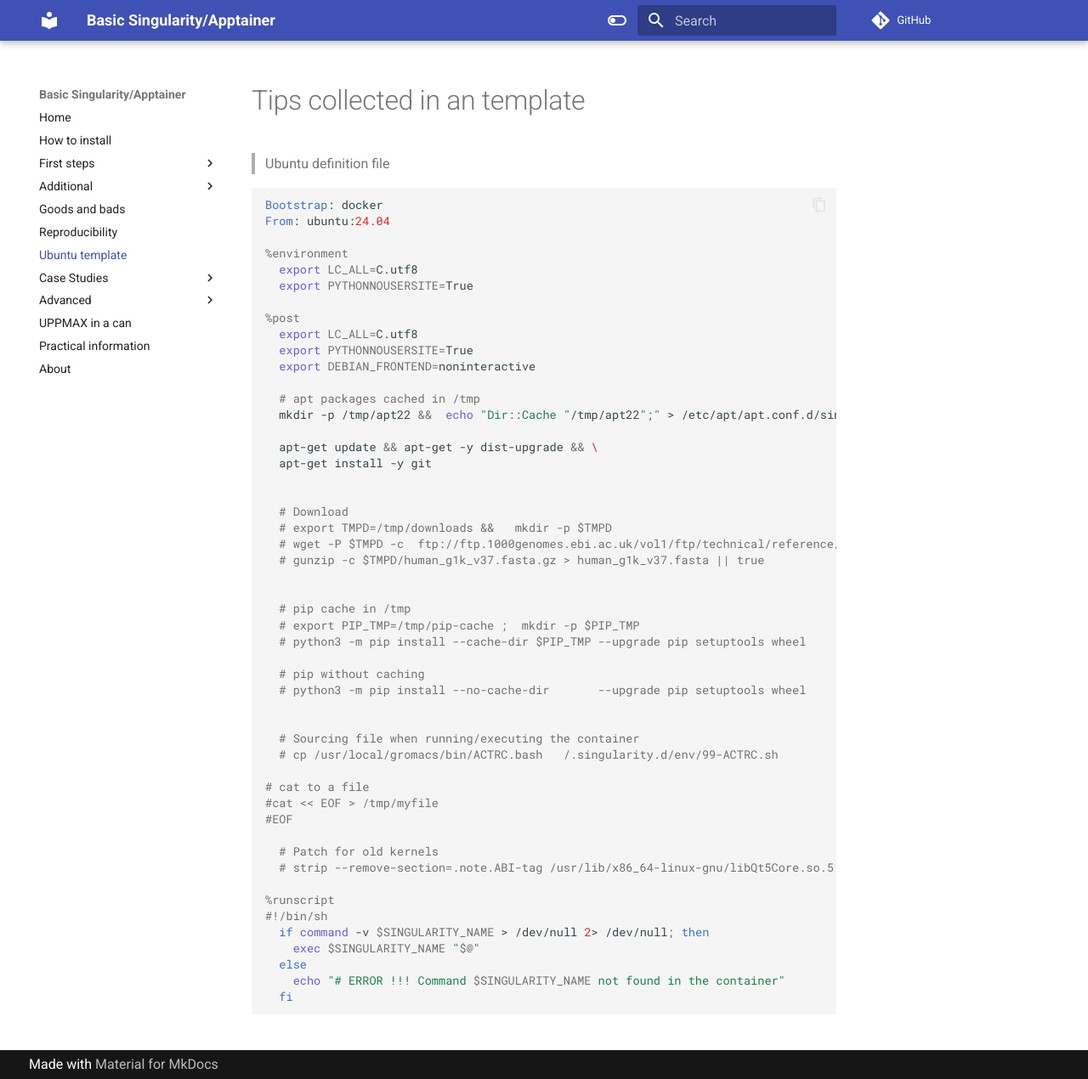
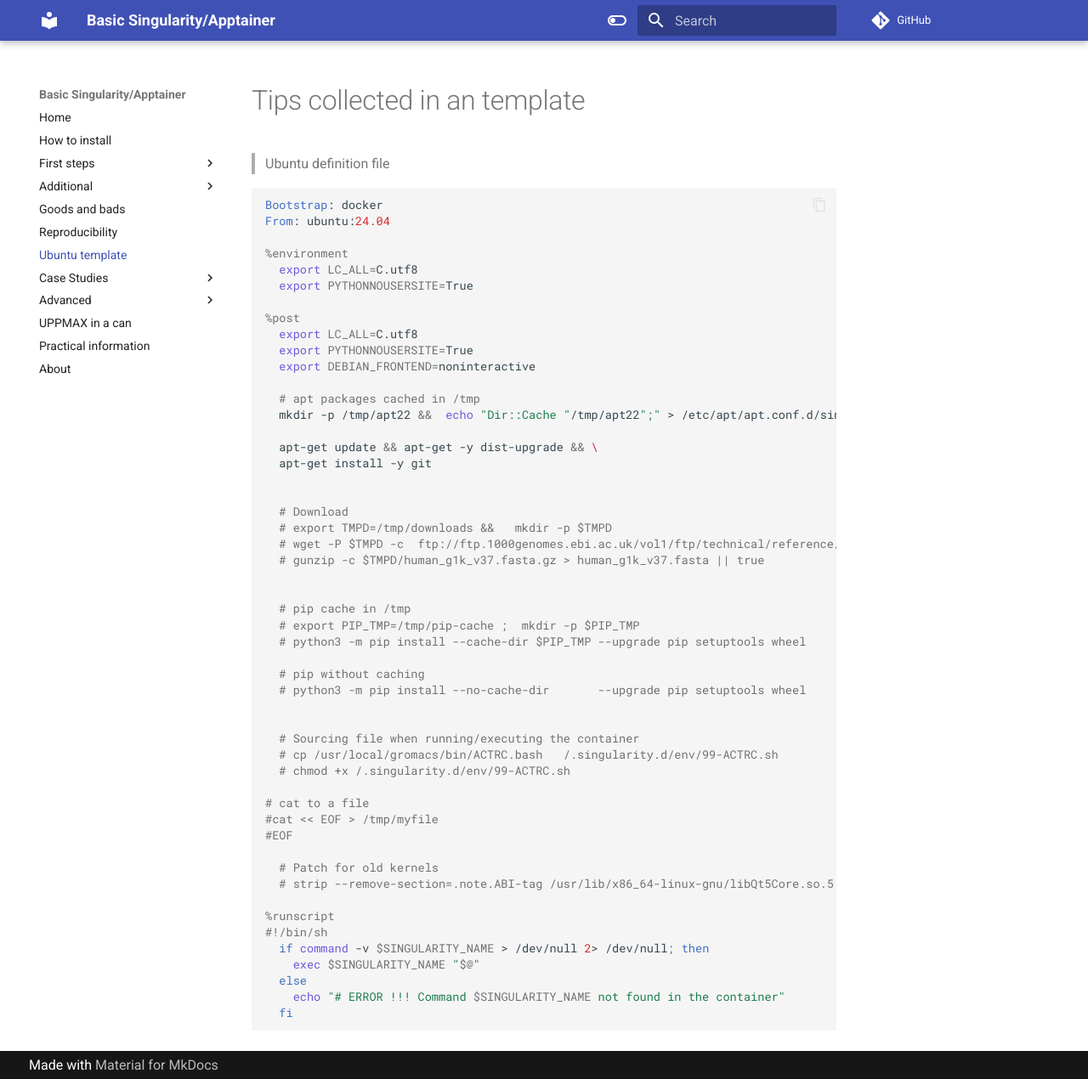
Before and after one commit to pmitev/UPPMAX-Singularity-workshop, an MkDocs documentation site: the page built from docs/ubuntu_template.md, in a window 1280 px wide and 1270 px high. Shown: the whole window at 85% size. Built offline with MkDocs 1.6.1 and Material for MkDocs 9.7.7, drawn with Linux system fonts in a browser that asks for light colours; comment, search, counter and statistics services are not loaded.

Commit message:
Update ubuntu_template.md

```diff
--- a/docs/ubuntu_template.md
+++ b/docs/ubuntu_template.md
@@ -37,6 +37,7 @@
 
   # Sourcing file when running/executing the container
   # cp /usr/local/gromacs/bin/ACTRC.bash   /.singularity.d/env/99-ACTRC.sh
+  # chmod +x /.singularity.d/env/99-ACTRC.sh
 
 # cat to a file
 #cat << EOF > /tmp/myfile
```
